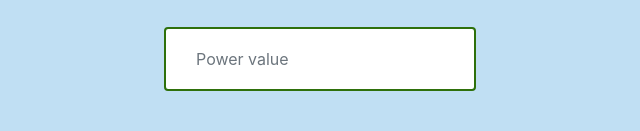
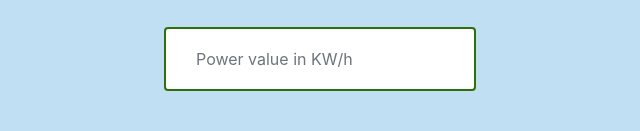
Before and after one commit to karolinaszafranbelzowska/MachineLearningAndStatistics---project-2020, a plain HTML site: page static/index.html in a window 1280 px wide. Shown: the part 461-592 px from the top of the page, 493-1133 px from the left. Drawn offline with nearby package versions, Linux system fonts and the light colour scheme.

Commit message:
Project MLS

```diff
--- a/static/index.html
+++ b/static/index.html
@@ -141,10 +141,11 @@
             <button type="button" class="btn" id="wind-input">Predicted power =======></button>
           </div>
           <div class="col-sm">
-            <input class="form-control" id="power" type="text" placeholder="Power value">
+            <input class="form-control" id="power" type="text" placeholder="Power value in KW/h">
           </div>
         </div>
-      </div>
+    </div>
+
 
     <!-- Optional JavaScript; choose one of the two! -->
 
@@ -154,22 +155,19 @@
     <script src="https://cdn.jsdelivr.net/npm/bootstrap@4.5.3/dist/js/bootstrap.bundle.min.js" integrity="sha384-ho+j7jyWK8fNQe+A12Hb8AhRq26LrZ/JpcUGGOn+Y7RsweNrtN/tE3MoK7ZeZDyx" crossorigin="anonymous"></script>
 
     <!-- Option 2: jQuery, Popper.js, and Bootstrap JS
-    <script src="https://code.jquery.com/jquery-3.5.1.slim.min.js" integrity="sha384-DfXdz2htPH0lsSSs5nCTpuj/zy4C+OGpamoFVy38MVBnE+IbbVYUew+OrCXaRkfj" crossorigin="anonymous"></script>
-    <script src="https://cdn.jsdelivr.net/npm/popper.js@1.16.1/dist/umd/popper.min.js" integrity="sha384-9/reFTGAW83EW2RDu2S0VKaIzap3H66lZH81PoYlFhbGU+6BZp6G7niu735Sk7lN" crossorigin="anonymous"></script>
-    <script src="https://cdn.jsdelivr.net/npm/bootstrap@4.5.3/dist/js/bootstrap.min.js" integrity="sha384-w1Q4orYjBQndcko6MimVbzY0tgp4pWB4lZ7lr30WKz0vr/aWKhXdBNmNb5D92v7s" crossorigin="anonymous"></script>
-    -->
+        <script src="https://code.jquery.com/jquery-3.5.1.slim.min.js" integrity="sha384-DfXdz2htPH0lsSSs5nCTpuj/zy4C+OGpamoFVy38MVBnE+IbbVYUew+OrCXaRkfj" crossorigin="anonymous"></script>
+        <script src="https://cdn.jsdelivr.net/npm/popper.js@1.16.1/dist/umd/popper.min.js" integrity="sha384-9/reFTGAW83EW2RDu2S0VKaIzap3H66lZH81PoYlFhbGU+6BZp6G7niu735Sk7lN" crossorigin="anonymous"></script>
+        <script src="https://cdn.jsdelivr.net/npm/bootstrap@4.5.3/dist/js/bootstrap.min.js" integrity="sha384-w1Q4orYjBQndcko6MimVbzY0tgp4pWB4lZ7lr30WKz0vr/aWKhXdBNmNb5D92v7s" crossorigin="anonymous"></script>
+         -->
 
 
     <script>
-      //$.getJSON("/api/power", function(data) {
-      //  console.log(data)
-      //});
-        // Adapted from stack overflow posts.
+        // Stack overflow, https://stackoverflow.com/questions/57714232/if-first-input-is-focused-write-there-else-to-second-one, 05/01/2021
         $("#wind-input").click(function(e) {
             var wind = document.getElementById('wind').value;
             host = window.location.origin
 
-        // Adapted from stack overflow post https://stackoverflow.com/questions/7685770/getjson-not-worked-inside-clickfunction/7685819#7685819
+            // Stack overflow, https://stackoverflow.com/questions/7685770/getjson-not-worked-inside-clickfunction/7685819#7685819, 05/01/2021
             $.getJSON("/api/power/"+wind, function(data) {
                 $('#power').val(data.power);
                 console.log("Wind speed " + wind + " gives power output of " + data.power);
```
Also changed, not shown: 1 other file.
